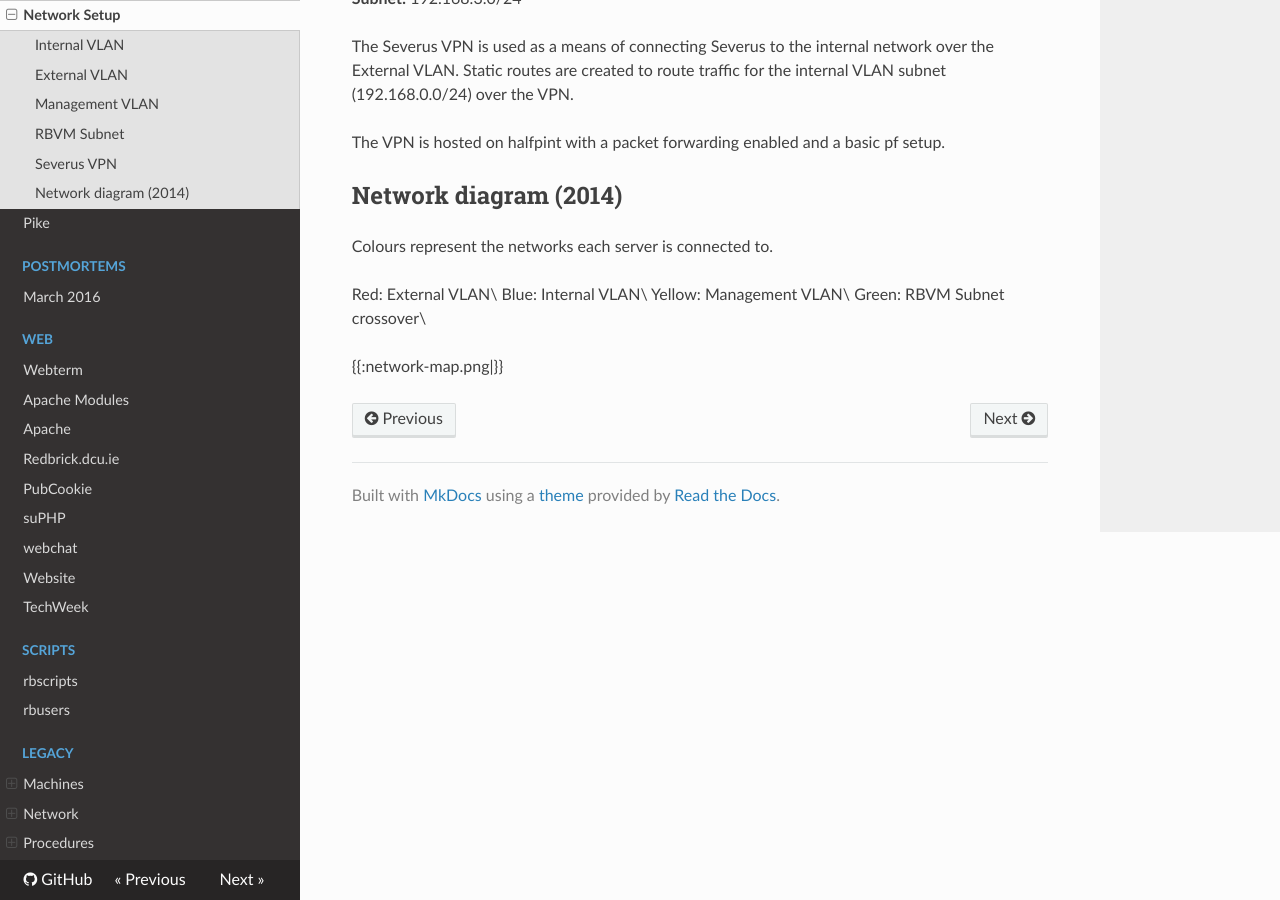
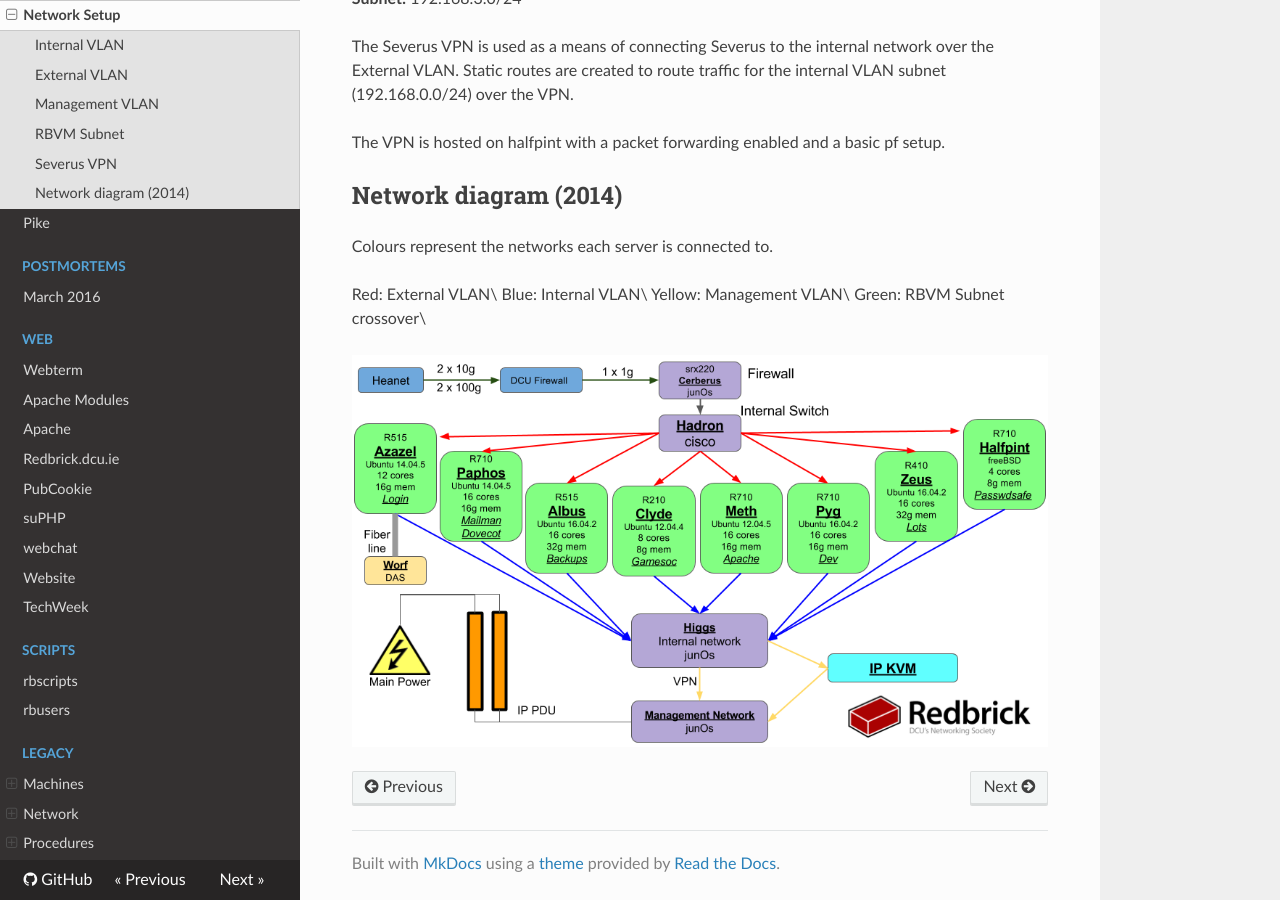
Before and after one commit to redbrick/docs-old, an MkDocs documentation site: the page built from docs/network/networksetup.md, in a window 1280 px wide and 900 px high, scrolled down 1485 px. Built offline with MkDocs 1.6.1, drawn with Linux system fonts in a browser that asks for light colours; nearby versions of some CDN libraries; old or Windows-style settings are respelled for this version of MkDocs.

Commit message:
add network diagram (#40)

```diff
--- a/docs/network/networksetup.md
+++ b/docs/network/networksetup.md
@@ -73,5 +73,4 @@ Blue: Internal VLAN\\
 Yellow: Management VLAN\\
 Green: RBVM Subnet crossover\\
 
-
-{{:network-map.png|}}
+![network diagram](/img/network-diagram171904.png)
```
Also changed, not shown: docs/img/devotion_to_duty.png (added), docs/img/murphy_ldoms.png (added), docs/img/mysql.jpg (added), docs/img/network-aim-cian.jpg (added), docs/img/network-diagram171904.png (added), docs/img/network-map.png (added), docs/img/network-new.jpg (added), docs/img/network.jpg (added), docs/img/network.png (added), docs/img/phase1.jpg (added), docs/img/rtfm.png (added).
